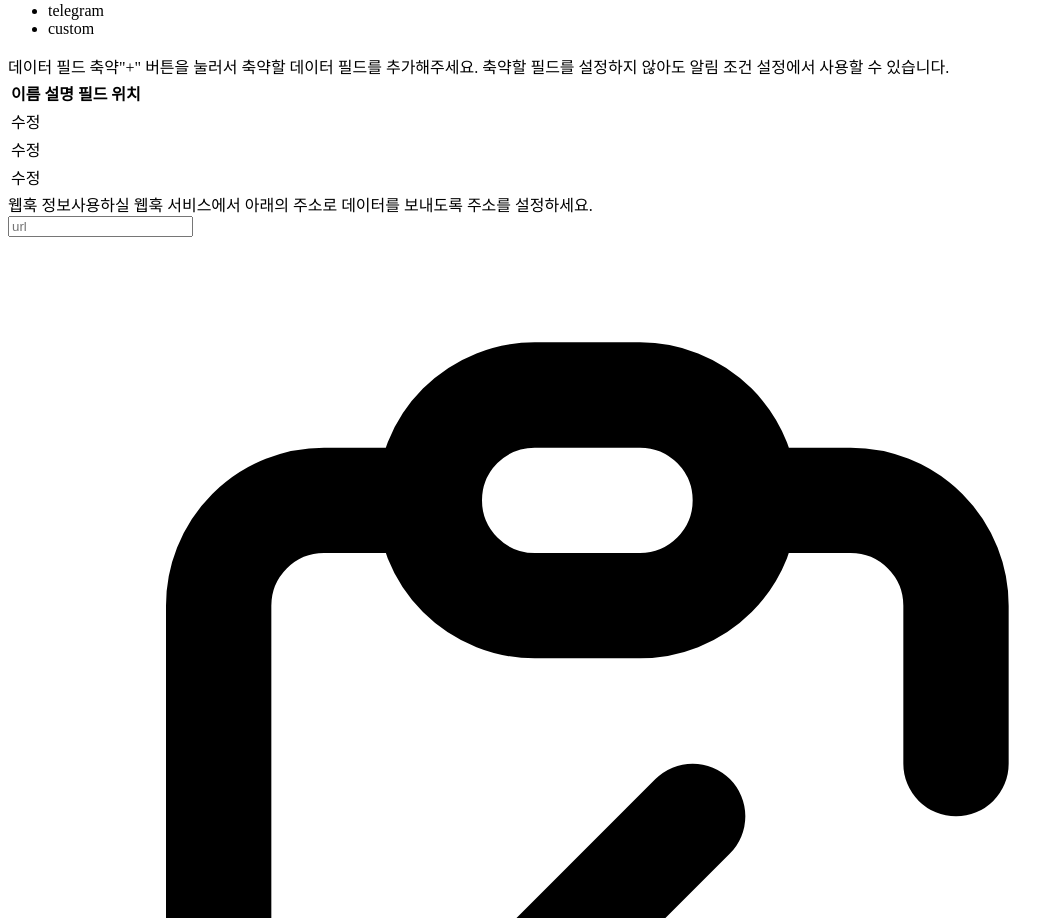
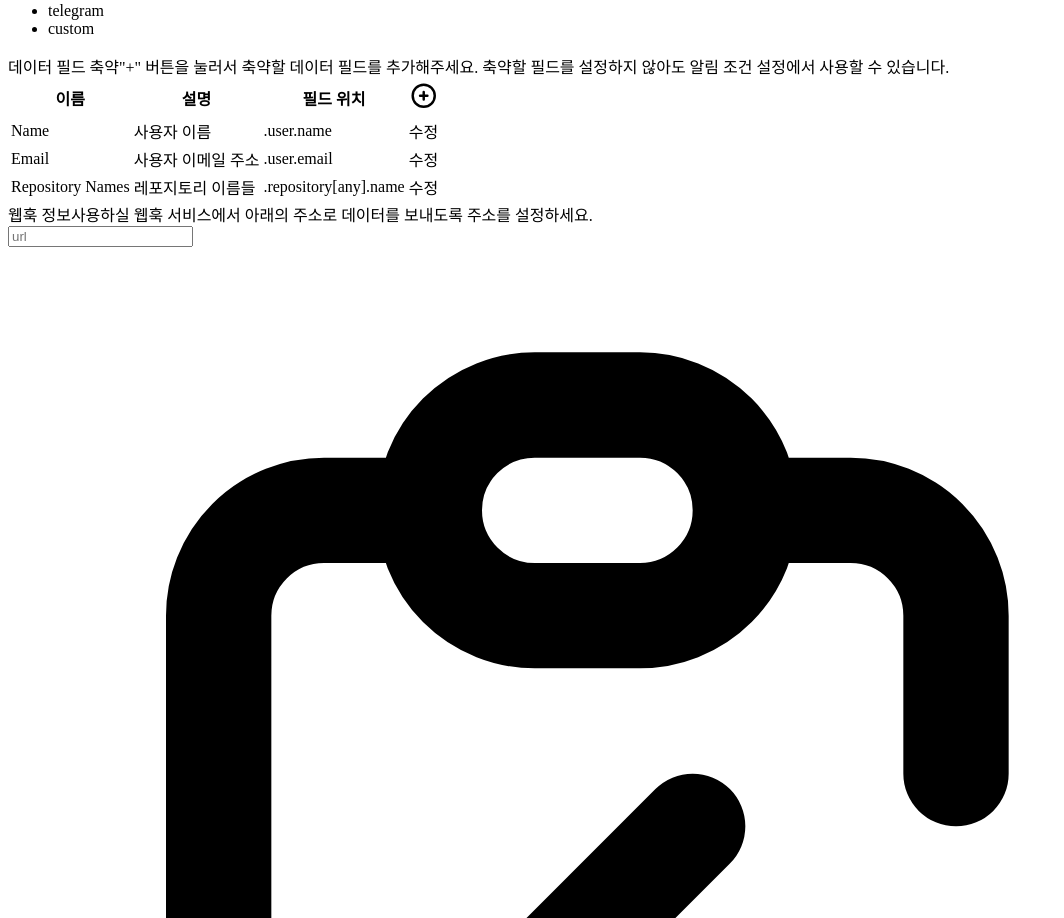
Before and after one commit to ideal6/Captain_Hook_Web, a Next.js app: page /webhooks/add in a window 1280 px wide. Shown: the part 4091-5009 px from the top of the page, without its empty margins (0-1064 px from the left). Built offline with nearby package versions, Linux system fonts and the light colour scheme.

Commit message:
fix: Table Bug

```diff
--- a/components/molecules/notificationsetting/index.tsx
+++ b/components/molecules/notificationsetting/index.tsx
@@ -105,6 +105,7 @@ const NotificationSetting: React.FC<NotificationSettingProps> = ({
           content={tableItems}
           addDataField={null}
           modifyDataField={(idx) => null}
+          columns={['name', 'type', 'key']}
         />
         {/* 추가 모달 */}
         <Modal
--- a/components/molecules/webhooksetting/index.tsx
+++ b/components/molecules/webhooksetting/index.tsx
@@ -150,7 +150,7 @@ const WebhookSetting: React.FC<WebhookSettingProps> = ({
             setModalFormData({ ...webhook.fields[idx], idx })
             setModalStatus(ModalStatus.MODIFY)
           }}
-          filter={['name', 'field', 'description']}
+          columns={['name', 'description', 'field']}
         />
         <Modal
           isOpen={modalStatus !== ModalStatus.CLOSED}
```
